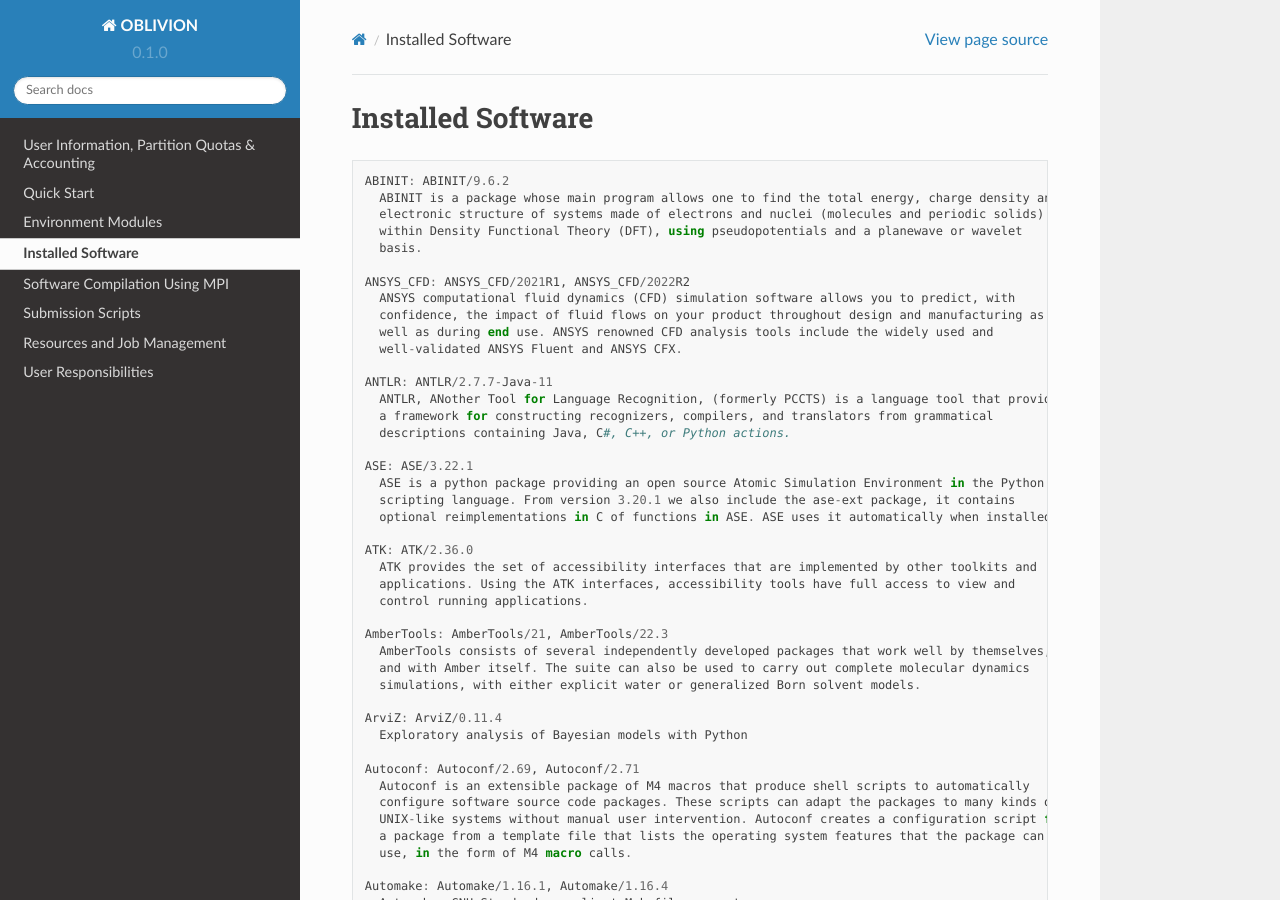
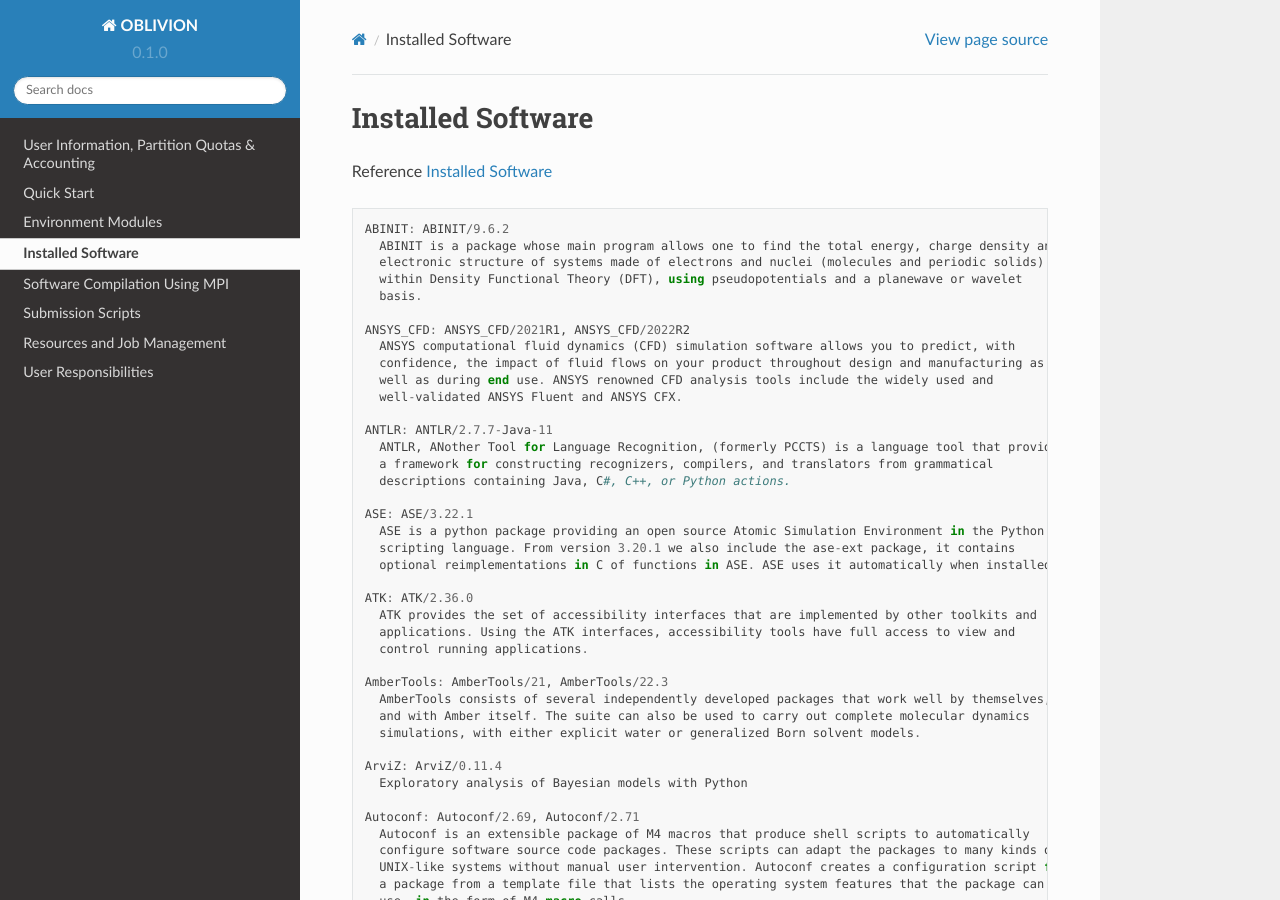
Before and after one commit to mavillez/Oblivion, a Sphinx documentation site: the page built from docs/source/software.rst, in a window 1280 px wide and 900 px high. Built offline with Sphinx 7.4.7 and the Read the Docs theme 2.0.0, drawn with Linux system fonts in a browser that asks for light colours.

Commit message:
Update software.rst

```diff
--- a/docs/source/software.rst
+++ b/docs/source/software.rst
@@ -1,6 +1,9 @@
+.. _Installed Software:
+
 Installed Software
 ==================
 
+Reference `Installed Software`_
 
 .. code-block:: julia
 
```
